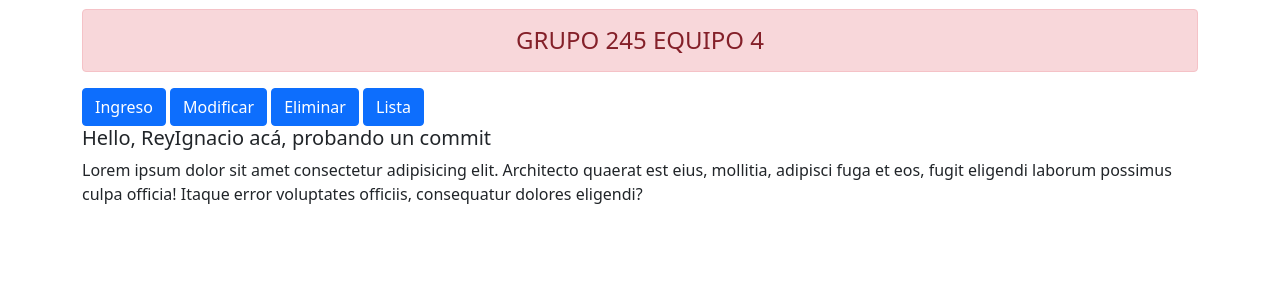
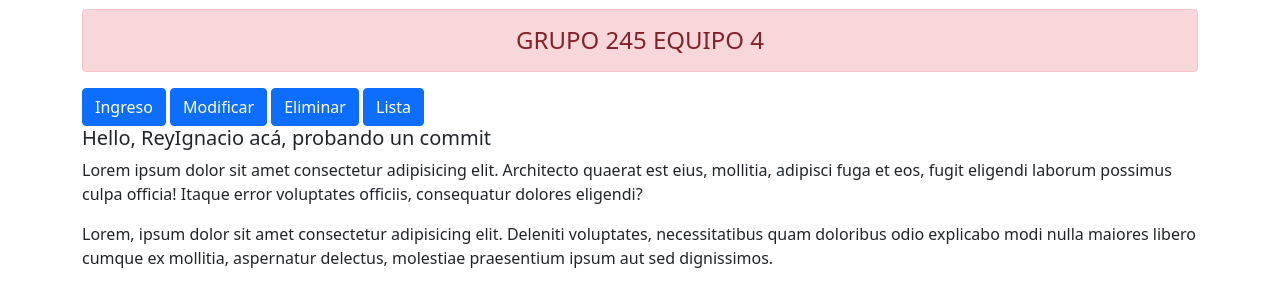
Before and after one commit to Morgan-Rey/grupo245_G4_1, a plain HTML site: page index.html in a window 1280 px wide. Shown: the part 79-386 px from the top of the page. Drawn offline with nearby package versions, Linux system fonts and the light colour scheme.

Commit message:
Update index.html

```diff
--- a/index.html
+++ b/index.html
@@ -20,6 +20,7 @@
         </div>
             <h5>Hello, ReyIgnacio acá, probando un commit</h5>
             <p>Lorem ipsum dolor sit amet consectetur adipisicing elit. Architecto quaerat est eius, mollitia, adipisci fuga et eos, fugit eligendi laborum possimus culpa officia! Itaque error voluptates officiis, consequatur dolores eligendi?</p>
+            <p>Lorem, ipsum dolor sit amet consectetur adipisicing elit. Deleniti voluptates, necessitatibus quam doloribus odio explicabo modi nulla maiores libero cumque ex mollitia, aspernatur delectus, molestiae praesentium ipsum aut sed dignissimos.</p>
         </div>
     </div>
 </body>
```
